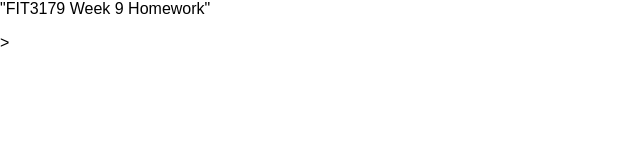
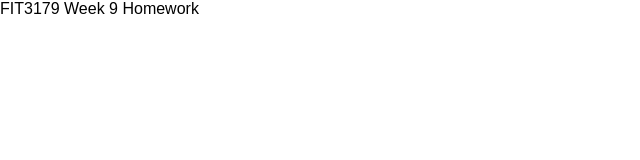
Before and after one commit to nbetro5/fit3179, a plain HTML site: page index.html in a window 1280 px wide. Shown: the full height of the page, 0-640 px from the left. Drawn offline with nearby package versions, Linux system fonts and the light colour scheme.

Commit message:
inshallah

```diff
--- a/index.html
+++ b/index.html
@@ -3,7 +3,7 @@
 </head>
 
 <body>
-    <div> <p> "FIT3179 Week 9 Homework" </p></div>>
+    <div> <p> FIT3179 Week 9 Homework </p></div>
     <div id="map"></div>
     <script>
         vegaEmbed("#map","vega/week9map.vg.json")
```
